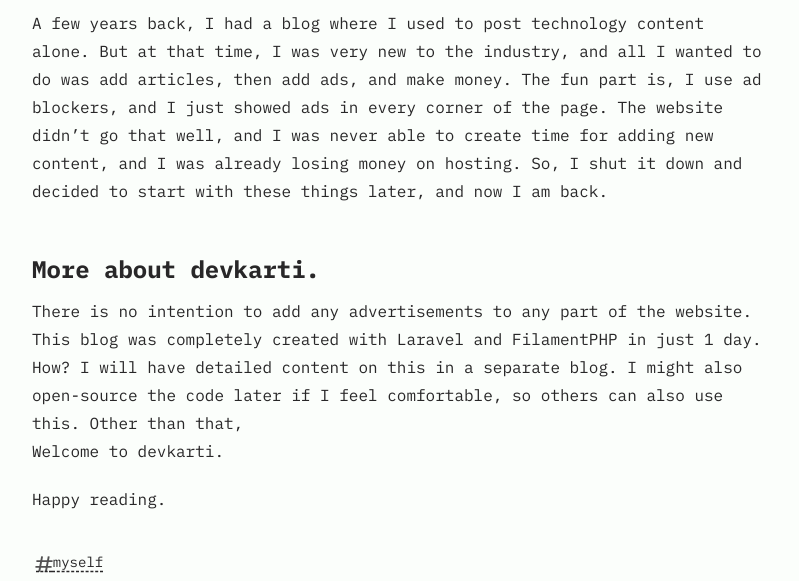
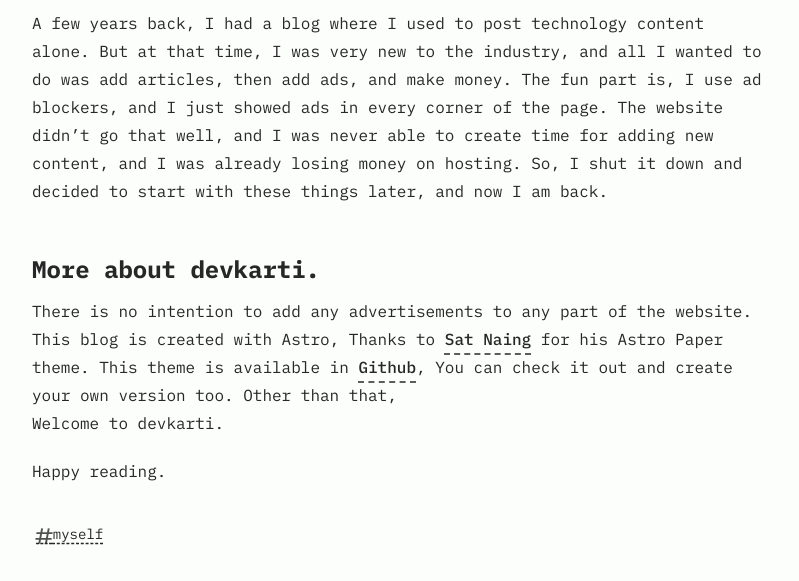
Before and after one commit to kkz6/devkarti, an Astro site: page /posts/my-first-post-on-devkarti in a window 1280 px wide. Shown: the part 1724-2305 px from the top of the page, without its empty margins (240-1039 px from the left). Built offline with nearby package versions, Linux system fonts and the light colour scheme; Astro itself is replaced by a stand-in of ours.

```diff
--- a/src/content/blog/my-first-post-on-devkarti.md
+++ b/src/content/blog/my-first-post-on-devkarti.md
@@ -31,7 +31,7 @@
 
 ## More about devkarti.
 
-There is no intention to add any advertisements to any part of the website. This blog was completely created with Laravel and FilamentPHP in just 1 day. How? I will have detailed content on this in a separate blog. I might also open-source the code later if I feel comfortable, so others can also use this. Other than that,
+There is no intention to add any advertisements to any part of the website. This blog is created with Astro, Thanks to [Sat Naing](https://github.com/satnaing) for his Astro Paper theme. This theme is available in [Github](https://github.com/satnaing/astro-paper), You can check it out and create your own version too. Other than that,
 Welcome to devkarti.
 
 Happy reading.
```
